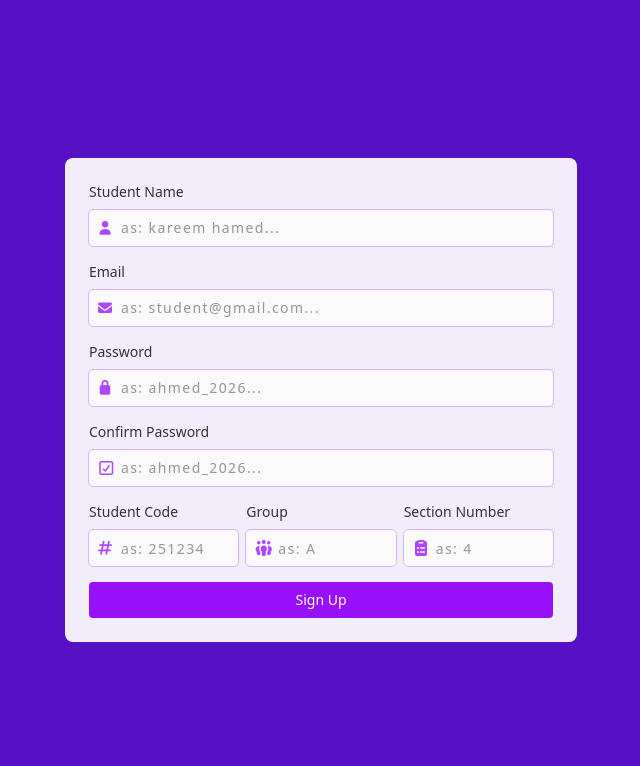
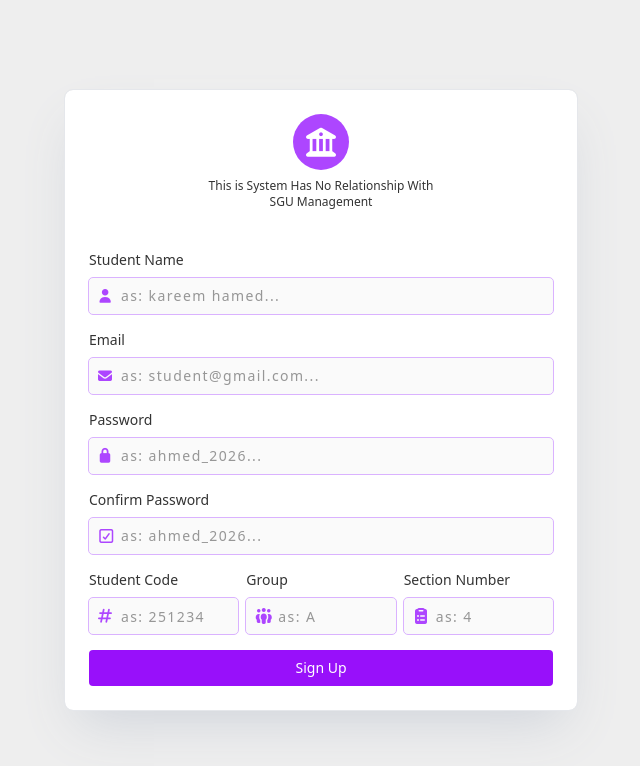
Before and after one commit to FYOTOL1/uni-lms, a React (Vite) app: page / in a window 1280 px wide. Shown: the top 766 px of the page, without its empty margins (319-959 px from the left). Built offline with nearby package versions, Linux system fonts and the light colour scheme.

Commit message:
Published

```diff
--- a/src/App.tsx
+++ b/src/App.tsx
@@ -2,7 +2,7 @@ import SignupForm from "./forms/signup/SignupForm";
 
 const App = () => {
   return (
-    <div className="relative flex justify-center items-center min-h-screen w-full bg-[#5611c4]">
+    <div className="relative flex justify-center items-center min-h-screen w-full bg-[#eee]">
       <SignupForm />
     </div>
   );
--- a/src/forms/signup/SignupForm.tsx
+++ b/src/forms/signup/SignupForm.tsx
@@ -57,10 +57,19 @@ const SignupForm = () => {
 
   return (
     <div className="flex items-center justify-center w-full min-h-screen">
-      <form
-        onSubmit={handleSubmit}
-        className="grid gap-4 max-w-lg items-center rounded-lg bg-[#ffffffec] p-6 font-light my-6"
-      >
+      <div className="max-w-lg w-full rounded-lg bg-white shadow-2xl shadow-gray-300 outline outline-gray-200 p-6 mx-2 font-light">
+        {/* Form Header */}
+        <div className="flex flex-col items-center justify-center gap-2 text-center mb-10">
+          <div className="flex items-center justify-center size-14 text-3xl text-white bg-purple-500 p-3 rounded-full">
+            <i className="fa-solid fa-building-columns"></i>
+          </div>
+          <h2 className="text-[#333] text-xs">
+            This is System Has No Relationship With <br /> SGU Management
+          </h2>
+        </div>
+
+        {/* Form inputs */}
+        <form onSubmit={handleSubmit} className="grid gap-4 items-center ">
           {/* Student Name */}
           <div className="flex flex-col gap-2">
             <label htmlFor="studentName" className="text-sm text-[#333]">
@@ -180,7 +189,7 @@ const SignupForm = () => {
           </div>
 
           {/* Student Group & Section & Submit Button */}
-        <div className="grid grid-cols-3 gap-2">
+          <div className="grid grid-cols-1 sm:grid-cols-3 gap-2">
             {/* Student Code */}
             <div className="flex flex-col gap-2">
               <label htmlFor="studentCode" className="text-sm text-[#333]">
@@ -276,6 +285,7 @@ const SignupForm = () => {
           </button>
         </form>
       </div>
+    </div>
   );
 };
 
```
Lines whose indentation alone changed are shown as unchanged.
